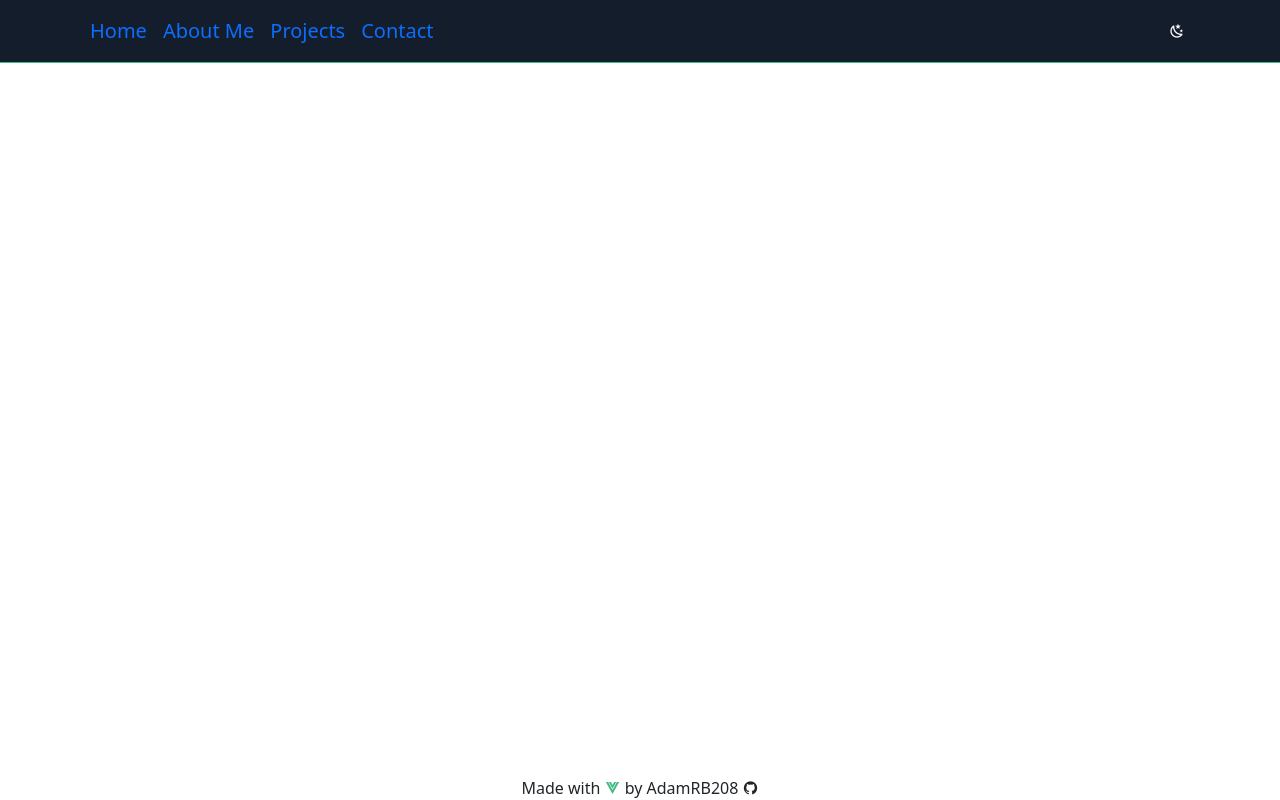
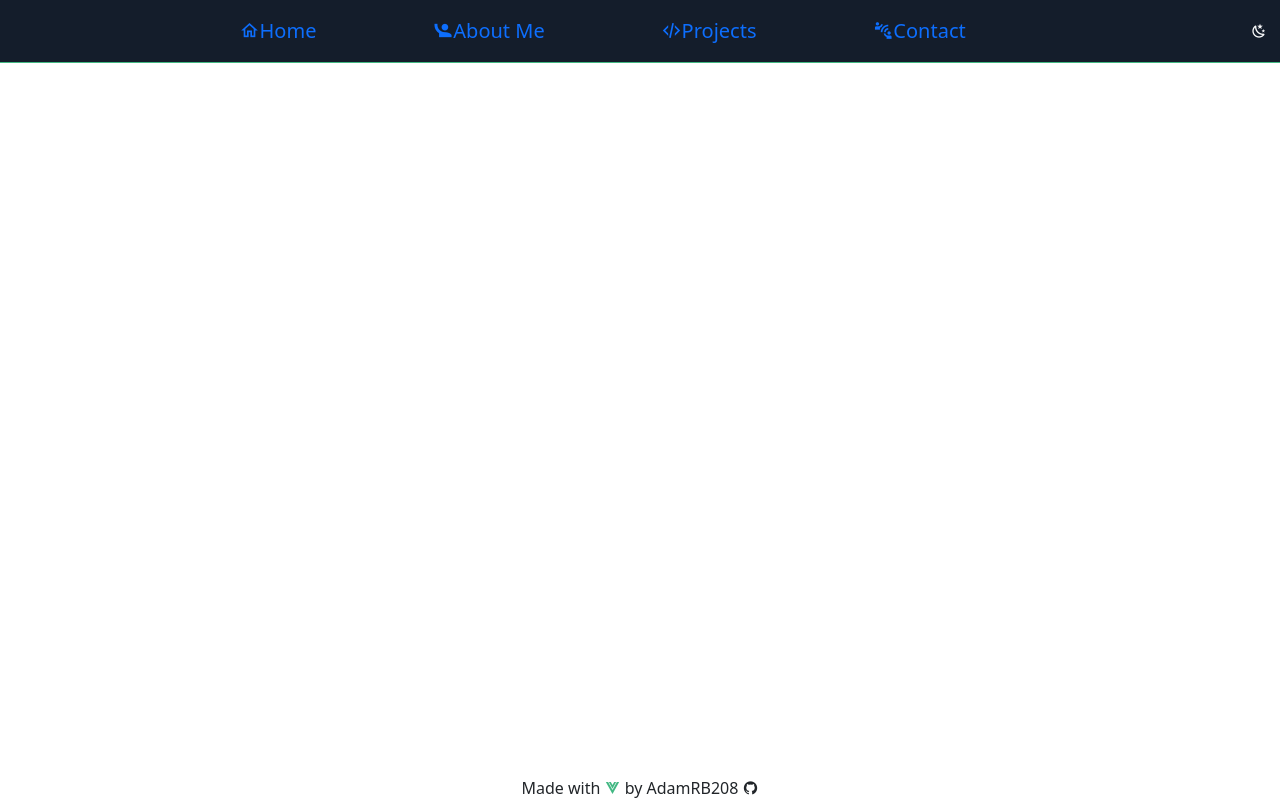
Before and after one commit to AdamRB208/AdamRB208.github.io, a Vue app: page / in a window 1280 px wide. Built offline with nearby package versions, Linux system fonts and the light colour scheme.

Commit message:
updated styling

```diff
--- a/src/components/Navbar.vue
+++ b/src/components/Navbar.vue
@@ -17,20 +17,13 @@ watch(theme, () => {
 
 <template>
   <nav class="navbar navbar-expand-md bg-codeworks border-bottom border-vue">
-    <div class="container gap-2">
-      <div class="d-flex align-items-center">
-        <div class="d-flex justify-content-center">
-          <span class="m-2">
-            <a href="" class="fs-5">Home</a>
-          </span>
-          <span class="m-2">
-            <a href="" class="fs-5">About Me</a>
-          </span>
-          <span class="m-2">
-            <a href="" class="fs-5">Projects</a>
-          </span>
-          <span class="m-2">
-            <a href="" class="fs-5">Contact</a>
+    <div class="container" style="display: flex; justify-content: space-evenly;">
+      <div>
+        <span class="m-2 nav-links">
+          <a href="" class="mdi mdi-home-outline fs-5">Home</a>
+          <a href="" class="mdi mdi-human-greeting-variant fs-5">About Me</a>
+          <a href="" class="mdi mdi-xml fs-5">Projects</a>
+          <a href="" class="mdi mdi-human-greeting-proximity fs-5">Contact</a>
         </span>
       </div>
     </div>
@@ -43,7 +36,6 @@ watch(theme, () => {
         <i v-if="theme == 'light'" class="mdi mdi-weather-night"></i>
       </button>
     </div>
-    </div>
   </nav>
 </template>
 
@@ -51,6 +43,11 @@ watch(theme, () => {
 a {
   text-decoration: none;
 }
-
-
+.nav-links {
+  width: 100dvh;
+  gap: 5em;
+  display: flex;
+  justify-content: space-evenly;
+  align-items: center;
+}
 </style>
```
Lines whose indentation alone changed are shown as unchanged.
